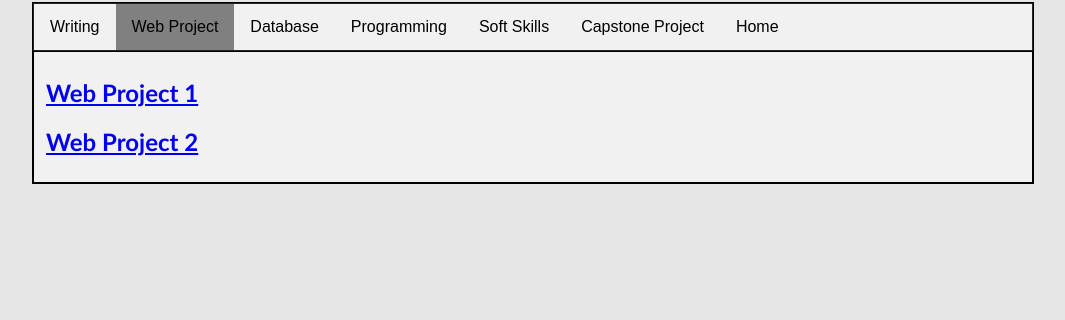
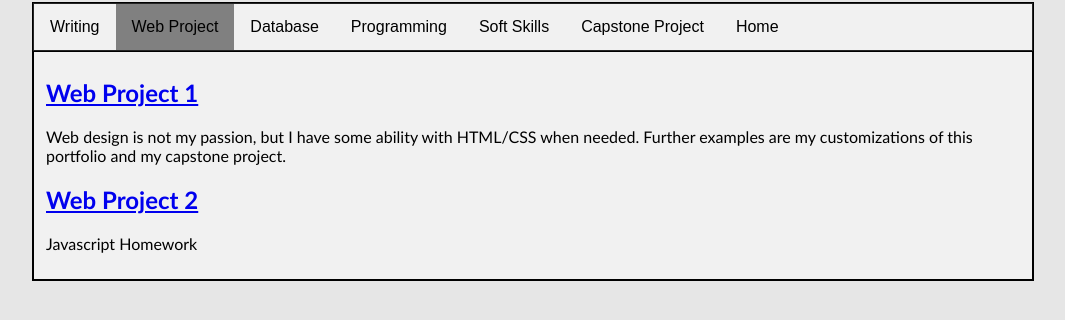
Before and after one commit to plarison/portfolio, a plain HTML site: page workexamples.html in a window 1280 px wide. Both pictures are taken after a click on the button "Web Project". Shown: the part 108-428 px from the top of the page, without its empty margins (107-1172 px from the left). Drawn offline with nearby package versions, Linux system fonts and the light colour scheme.

Commit message:
Update workexamples.html

```diff
--- a/workexamples.html
+++ b/workexamples.html
@@ -38,7 +38,11 @@
 
         <div id="WebProject" class="tabcontent">
               <h2><a target="_blank" href="https://plarison.github.io/portfolio/web-1/index.html">Web Project 1<a></h2>
+		      <p>Web design is not my passion, but I have some ability with HTML/CSS when needed.  Further examples are my
+			      customizations of this portfolio and my capstone project.</p>
+
               <h2><a target="_blank" href="https://plarison.github.io/portfolio/web-2/JSHW15.html">Web Project 2<a></h2>
+		      <p> Javascript Homework</p>
         </div>
 
         <div id="Database" class="tabcontent">
```
